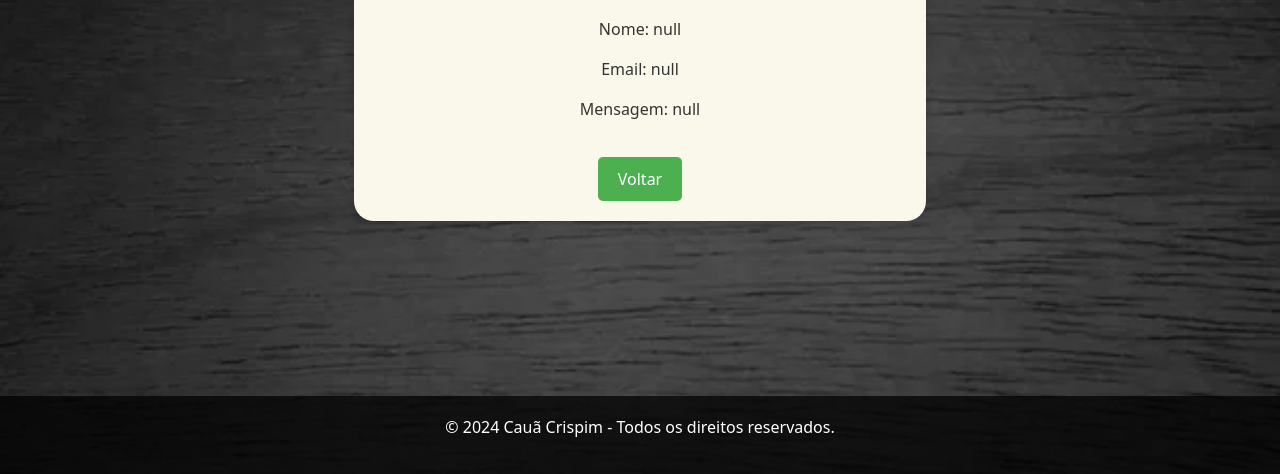
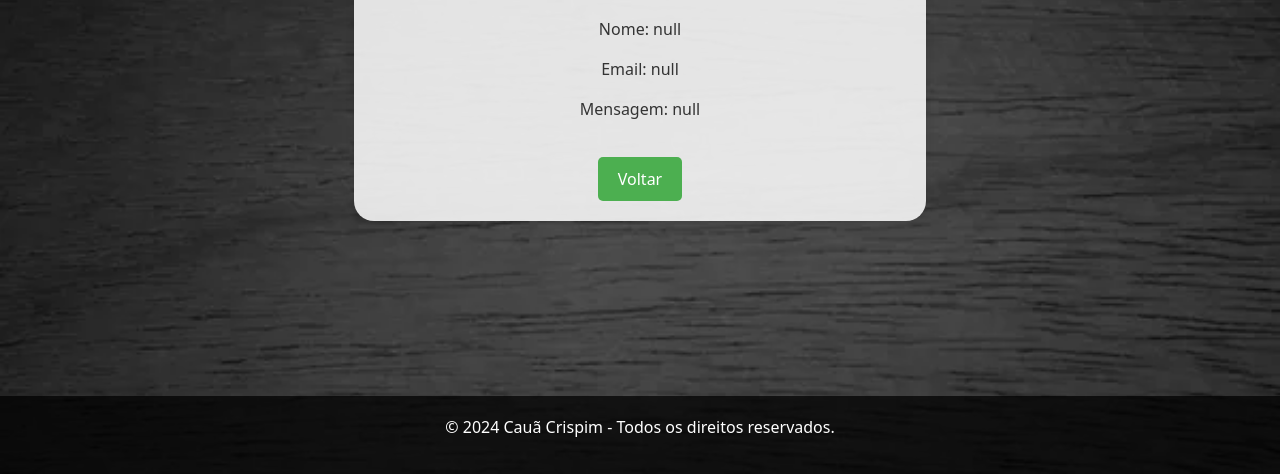
Before and after one commit to cauacrispimv/formulario, a plain HTML site: page resultado.html in a window 1280 px wide. Shown: the part 326-800 px from the top of the page. Drawn offline with nearby package versions, Linux system fonts and the light colour scheme.

Commit message:
Update 2.3

```diff
--- a/assets/css/styles2.css
+++ b/assets/css/styles2.css
@@ -67,7 +67,7 @@ nav > ul > li > a{
 
 #divFormSucesso{
     text-align: center;
-    background-color: rgb(249, 248, 235);
+    background-color: rgba(255, 255, 255, 0.864);
     color: #333;
     padding: 20px;
     border-radius: 20px;
```
